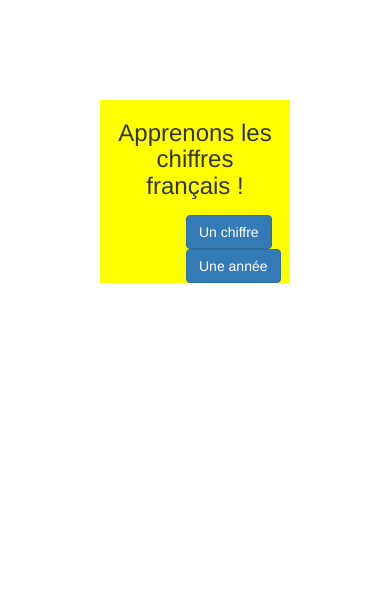
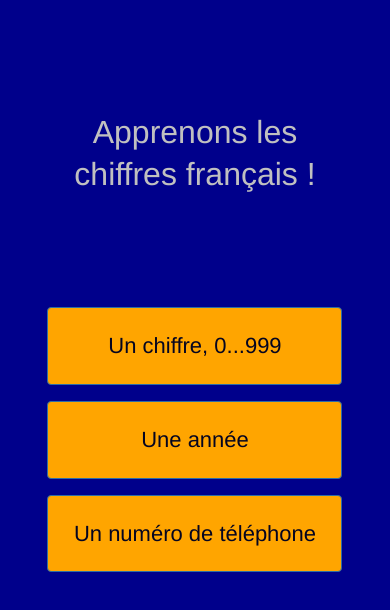
Before and after one commit to fervero/numeros, a plain HTML site: page index.html in a window 390 px wide. Drawn offline with nearby package versions, Linux system fonts and the light colour scheme.

Commit message:
Outputs small number, date, phone number as expected.

```diff
--- a/index.html
+++ b/index.html
@@ -10,11 +10,16 @@
         <!-- Latest compiled and minified JavaScript -->
     </head>
     <body>
-        <div class = "container" id = "main-container">
-            <h1>Apprenons les chiffres français !</h1>
-            <div class= "container" id="buttons-here">
-                <button class="btn btn-primary" id="button-try">Un chiffre</button>
-                <button class="btn btn-primary" id="button-year">Une année</button>
+        <div class = "container-fluid" id = "main-container">
+            <div class="row">
+                <h1 class = "col-xs-10 col-xs-offset-1">Apprenons les chiffres français !</h1>
+            </div>
+            <div class = "row">
+            <div class= "container col-md-6 col-md-offset-3 col-sm-8 col-sm-offset-2 col-xs-10 col-xs-offset-1" id="buttons-here">
+                <button class="btn btn-primary btn-block" id="button-try">Un chiffre, 0...999</button>
+                <button class="btn btn-primary btn-block" id="button-year">Une année</button>
+                <button class="btn btn-primary btn-block" id="button-phone">Un numéro de téléphone</button>
+            </div>
             </div>
         </div>
     </body>
--- a/script.js
+++ b/script.js
@@ -7,15 +7,30 @@ function sayFrench(phrase) {
     speaker.speak(msg);
 }
 
+function trySmallNumber() {
+    sayFrench(randomNumber());
+    this.blur();
+}
+
+function tryYear() {
+    var day = randomDate(new Date(1969, 0, 1), new Date());
+    sayFrench(day);
+    this.blur();
+    console.log(day);
+}
+
+function tryPhone() {
+    var phone = randomPhone();
+    sayFrench(phone);
+    console.log(phone);
+    this.blur();
+}
+
 function init() {
     speaker = window.speechSynthesis;
-    $("#button-try").click(function() {
-        sayFrench(randomNumber());});
-    $("#button-year").click(function() {
-        var day = randomDate(new Date(1969, 0, 1), new Date());
-        console.log(day);
-        sayFrench(day);
-    })
+    $("#button-try").click(trySmallNumber);
+    $("#button-year").click(tryYear);
+    $("#button-phone").click(tryPhone);
 }
 
 function randomYear() {
@@ -26,6 +41,10 @@ function randomNumber() {
     return Math.round(1000 * Math.random());
 }
 
+function randomPhone() {
+    return Math.round(100000000 + 899999999 * Math.random()).toString().match(/.{1,2}/g).join(", ");
+}
+
 function randomDate(start, end) {
     var day = new Date(start.getTime() + Math.random() * (end.getTime() - start.getTime()));
     return day.getDate() + " " + mois[day.getMonth()] + " " + day.getFullYear();
--- a/style.css
+++ b/style.css
@@ -1,17 +1,20 @@
-h1 {
-    font-size: 24px;
-    text-align: center;
+body {
+    background: darkblue;
+    color: silver;
 }
 
-#main-container {
-    margin: 100px;
-    background: yellow;
+h1 {
+    font-size: 32px;
+    text-align: center;
+    margin: 3.5em auto 3.5em;
+    line-height: 1.3;
 }
 
-#buttons-here {
-    margin: 10% auto auto 35%;
+.btn-block {
+    font-size: 22px;
+    background: orange;
+    color: #050520;
+    padding-top: 1em;
+    padding-bottom: 1em;
+    margin-bottom: 0.75em;
 }
-
-#button-try, #button-year {
-    float: left;
-}
```
